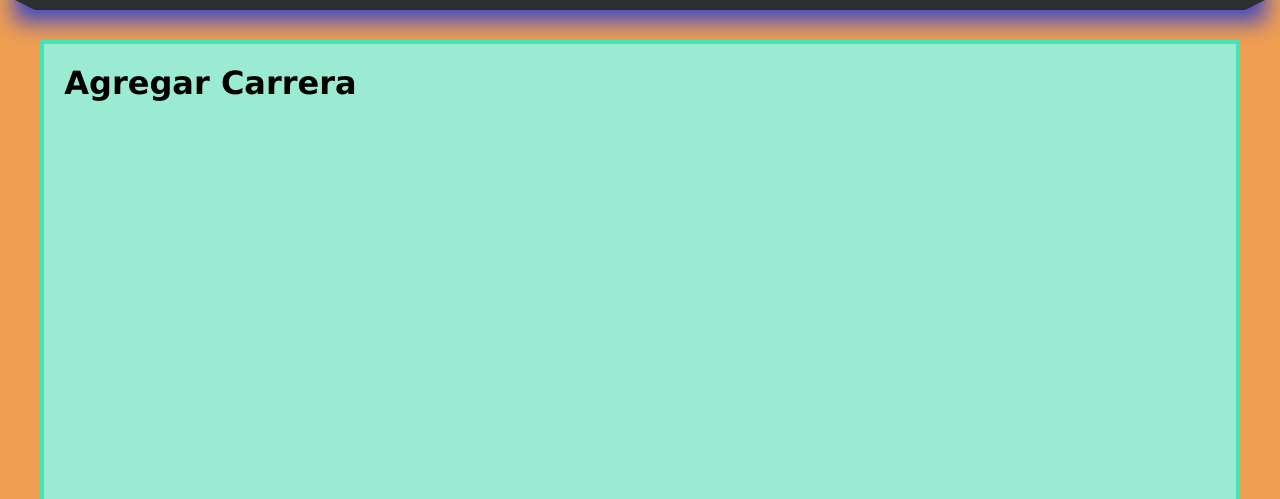
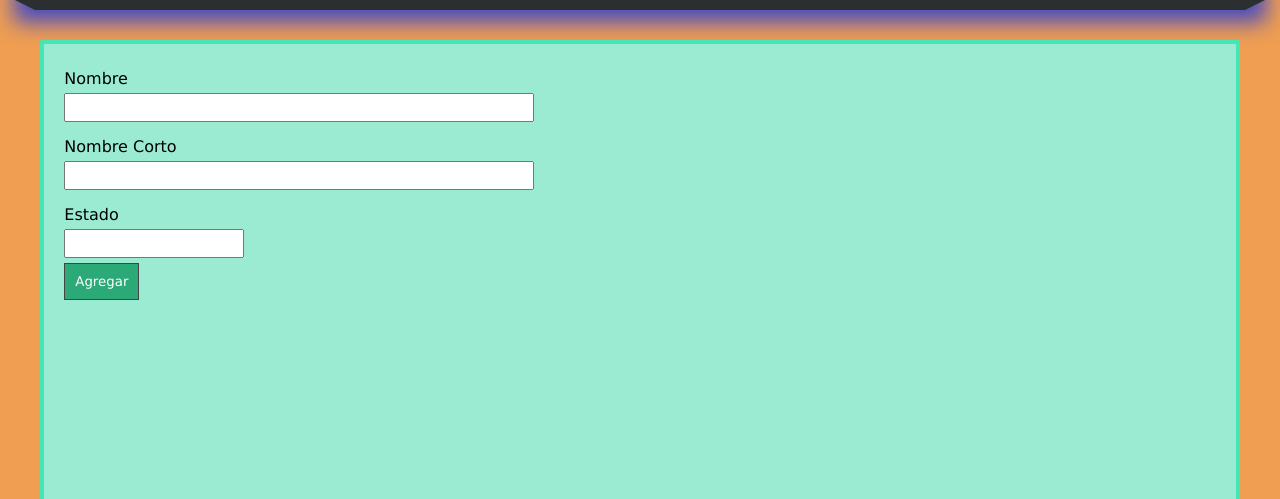
Before and after one commit to Giamex/UC04_Parte03_Bravo_y_Arones, a Django app: page /crear_carrera/ in a window 1280 px wide. Shown: the part 182-681 px from the top of the page. Run offline with Django 4.2, Linux system fonts and the light colour scheme.

Commit message:
CRUD CARRERAS - Listo

```diff
--- a/EC4Grupo2/urls.py
+++ b/EC4Grupo2/urls.py
@@ -26,5 +26,6 @@ urlpatterns = [
     path('save_curso/', views.save_curso, name='save_curso'),
     path('carreras/', views.carreras, name='carreras'),
     path('crear_carrera/', views.crear_carrera, name='crear_carrera'),
-    path('eliminar_carrera/', views.eliminar_carrera, name='eliminar_carrera'),
+    path('eliminar_carrera/<int:id>', views.eliminar_carrera, name='eliminar_carrera'),
+    path('save_carrera/', views.save_carrera, name='save_carrera'),
 ]
--- a/ec4/models.py
+++ b/ec4/models.py
@@ -6,3 +6,8 @@ class Curso(models.Model):
     horas = models.IntegerField()
     creditos = models.IntegerField()
     estado = models.CharField(max_length = 1)
+
+class Carreras(models.Model):
+    nombre = models.CharField(max_length = 150)
+    nombre_corto = models.CharField(max_length = 150)
+    estado = models.CharField(max_length = 1)
--- a/ec4/templates/crear_carrera.html
+++ b/ec4/templates/crear_carrera.html
@@ -1,4 +1,20 @@
 {% extends 'layout.html' %}
-{% block content %}
+{% block title %}
 <h1>Agregar Carrera</h1>
 {% endblock  %}
+
+{% block content %}
+    <form action="{% url 'save_carrera' %}" method="POST">
+        {% csrf_token %}
+        <label for="nombre">Nombre </label>
+        <input type="text" name="nombre" />
+
+        <label for="nombre_corto">Nombre Corto </label>
+        <input type="text" name="nombre_corto" >
+
+        <label for="Estado">Estado </label>
+        <input name="estado" >
+
+        <input type="submit" value="Agregar" />
+    </form>
+{% endblock  %}
--- a/ec4/views.py
+++ b/ec4/views.py
@@ -1,5 +1,5 @@
 from django.shortcuts import render, HttpResponse, redirect
-from ec4.models import Curso
+from ec4.models import Curso, Carreras
 from django.contrib import messages
 
 
@@ -50,10 +50,37 @@ def save_curso(request):
 
 
 def carreras(request):
-    return render(request, 'carreras.html')
+    carreras = Carreras.objects.all()
+    return render(request, 'carreras.html',{
+        'carreras': carreras,
+        'titulo': 'Listado de Carreras'
+    })
 
 def crear_carrera(request):
-    return render(request, 'crear_carrera.html')
+ return render(request, 'crear_carrera.html',{
+        'titulo': 'Agregar Carrera'
+    })
 
-def eliminar_carrera(request):
-    return render(request, 'eliminar_carrera.html')
+
+def eliminar_carrera(request,id):
+    carrera = Carreras.objects.get(pk=id)
+    carrera.delete()
+    return redirect('carreras')
+
+def save_carrera(request):
+    if request.method == 'POST':
+        nombre = request.POST['nombre']
+        nombre_corto = request.POST['nombre_corto']
+        estado = request.POST['estado']
+
+        carrera = Carreras(
+            nombre = nombre,
+            nombre_corto = nombre_corto,
+            estado = estado
+        )
+        carrera.save()
+        # Crear un mensaje flash (Sesión que solo se muestra 1 vez)
+        messages.success(request, f'Se agregó correctamente la carrera {carrera.id}')
+        return redirect('carreras')
+    else:
+        return HttpResponse("<h2>No se ha podido registrar la carrera</h2>")
```
Also changed, not shown: ec4/templates/carreras.html (+25 -0 lines), db.sqlite3, ec4/migrations/0002_carreras_alter_curso_nombre.py (added).
